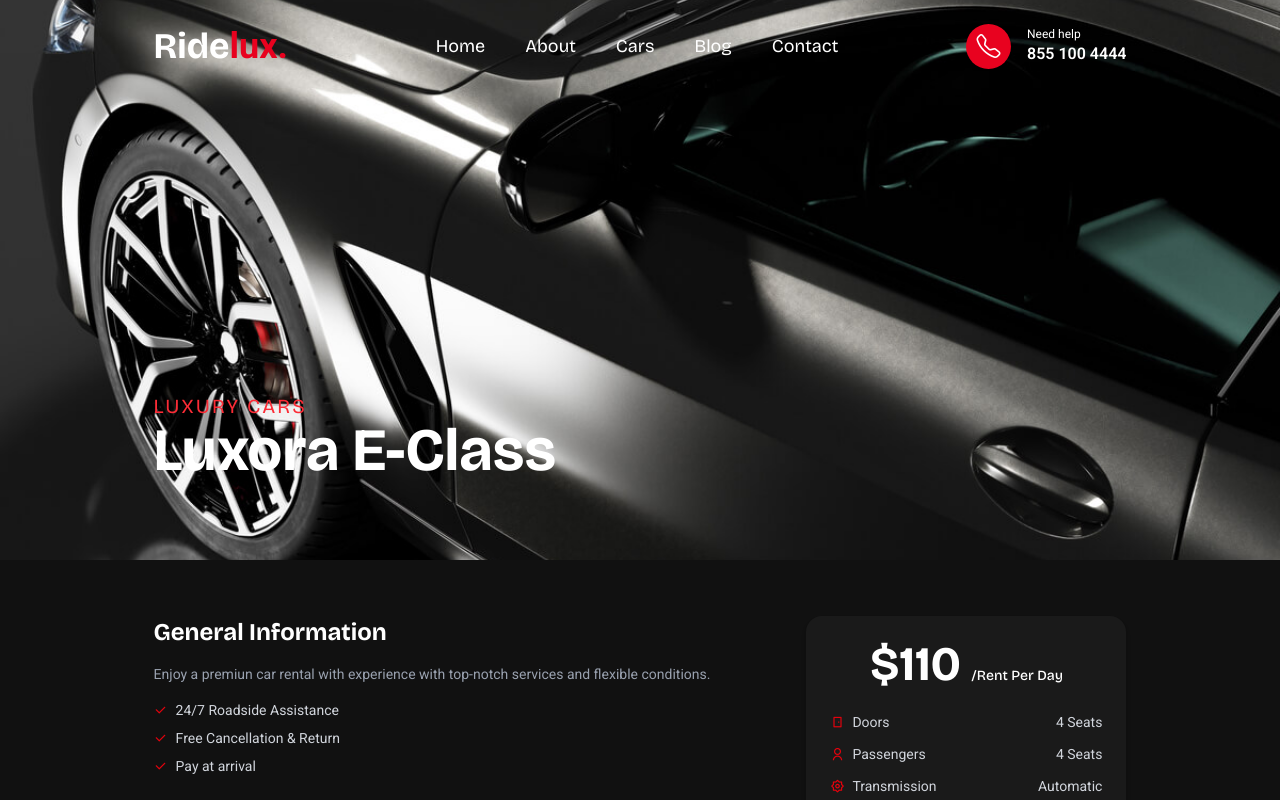
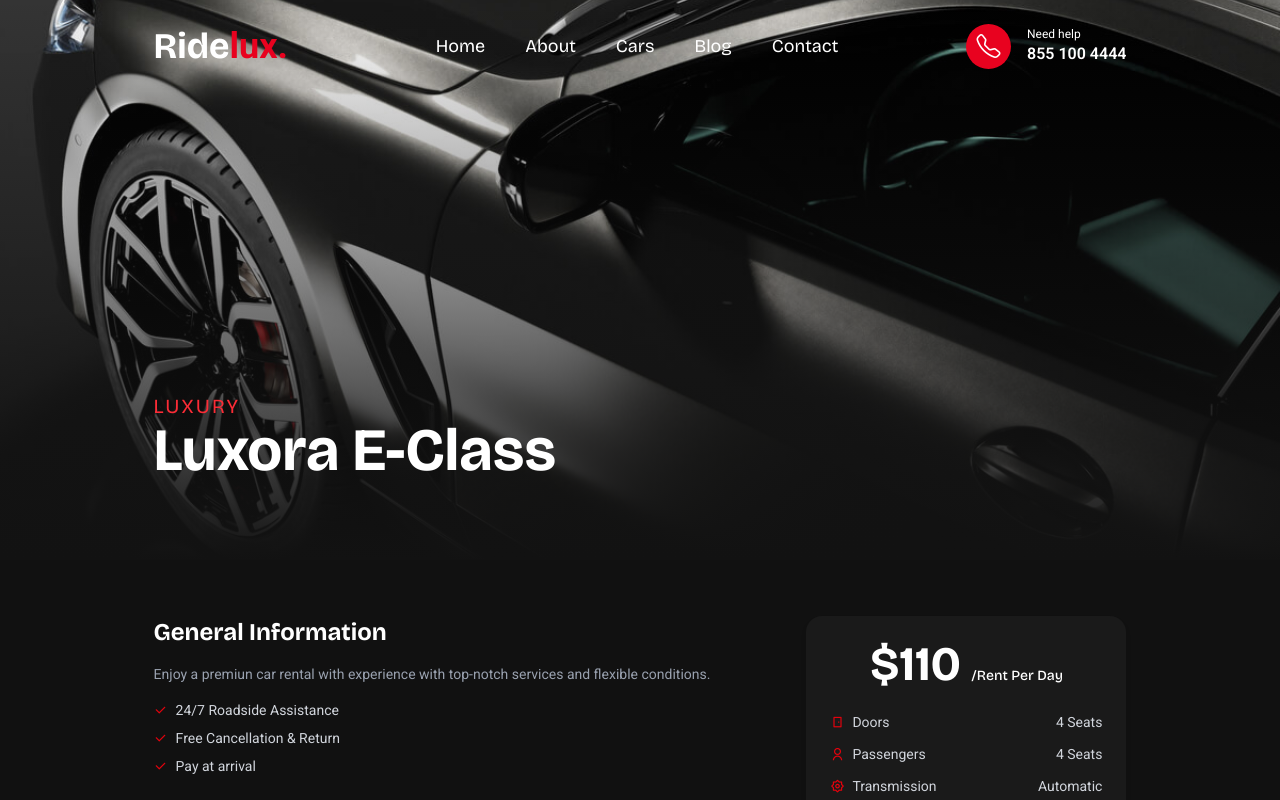
Before and after one commit to Jisap/vite-carrental2-2025, a React (Vite) app: page /car/1 in a window 1280 px wide. Shown: the top 800 px of the page. Built offline with nearby package versions, Linux system fonts and the light colour scheme.

Commit message:
Update CarDetails component to enhance text readability with a gradient overlay and dynamically display car type. Adjust sticky sidebar height for better layout consistency.

```diff
--- a/src/Pages/CarDetails.jsx
+++ b/src/Pages/CarDetails.jsx
@@ -80,10 +80,11 @@ const CarDetails = () => {
           className='relative h-[70vh] bg-cover bg-center flex items-end px-[12%] py-20'
           style={{ backgroundImage: `url(${car.image})` }}
         >
-          <div className='absolute inset-0 cars-det-section'></div>
+          {/* Overlay para mejorar la legibilidad del texto */}
+          <div className='absolute inset-0 bg-gradient-to-t from-[#121212] via-[#121212]/50 to-transparent'></div>
           <div className='relative z-10'>
             <h6 className='uppercase text-xl tracking-widest text-red-500 font-bricolage'>
-              Luxury Cars
+              {car.type}
             </h6>
             <h1 className='text-4xl lg:text-6xl font-bold font-bricolage'>
               {car.name}
@@ -144,7 +145,7 @@ const CarDetails = () => {
           </section>
         </div>
 
-        <div className='w-full lg:w-[320px] space-y-6 bg-[#1a1a1a] rounded-2xl p-6 shadow-md h-full'>
+        <div className='w-full lg:w-[320px] space-y-6 bg-[#1a1a1a] rounded-2xl p-6 shadow-md h-fit sticky top-28'>
           <div className='text-center'>
             <p className='text-5xl font-bold text-white font-bricolage'>
               ${car.price} <span className='text-sm font-medium font-bricolage text-white'>/Rent Per Day</span>
```
